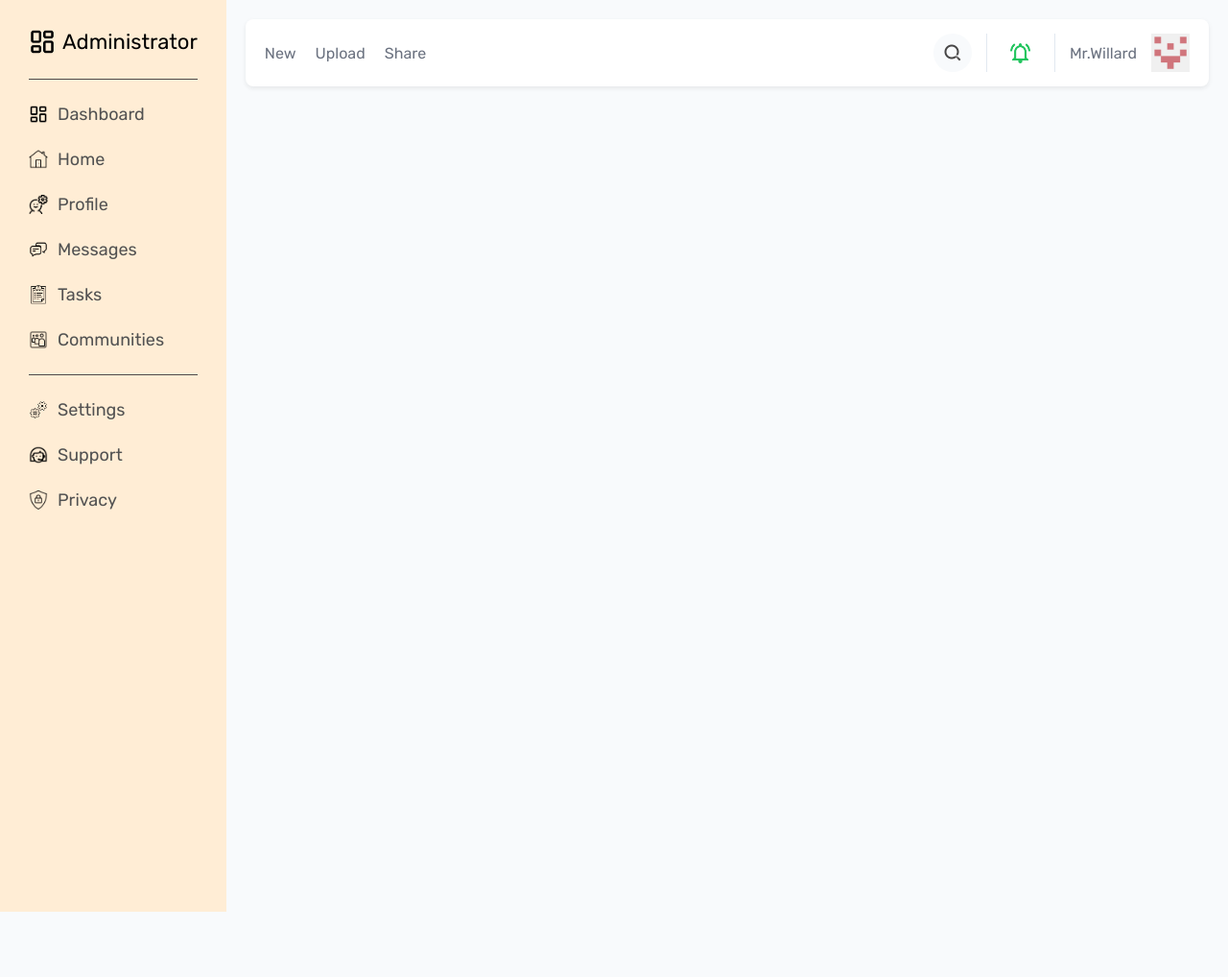
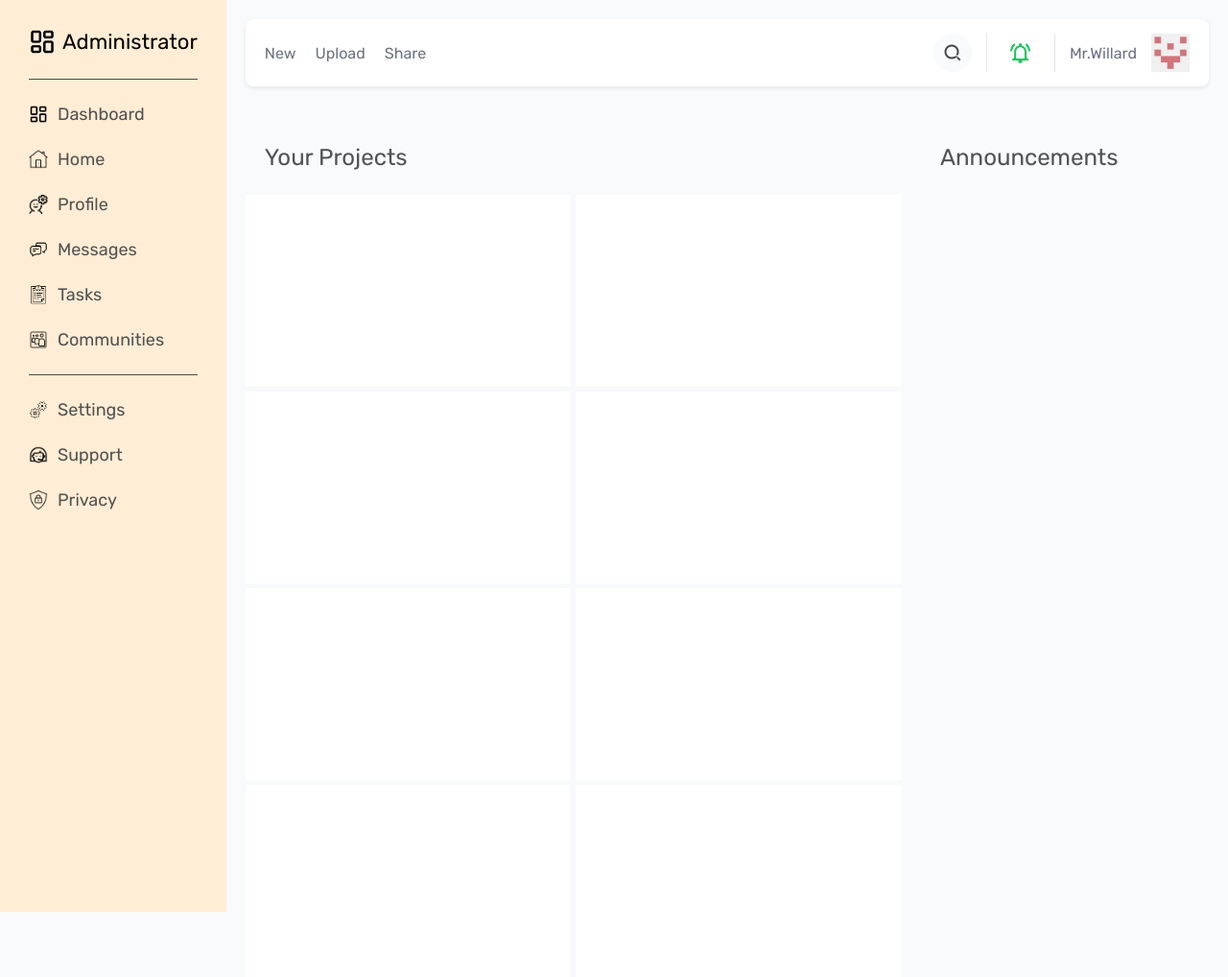
Before and after one commit to willard-wrt/admin-dashboard, a plain HTML site: page index.html in a window 1280 px wide. Shown: the whole page at 96% size. Before the commit the page ends 950 px from the top, so only its background shows below. Drawn offline with Linux system fonts and the light colour scheme.

Commit message:
Make a grid layout for the main-content section

```diff
--- a/index.html
+++ b/index.html
@@ -38,7 +38,23 @@
             <div class="avatar-icon"></div>
         </div>
     </div>
-    <div class="maincontent"></div>
+    <div class="maincontent">
+        <div class="project">
+            <div class="project-title">Your Projects</div>
+            <div class="project-card"></div>
+            <div class="project-card"></div>
+            <div class="project-card"></div>
+            <div class="project-card"></div>
+            <div class="project-card"></div>
+            <div class="project-card"></div>
+            <div class="project-card"></div>
+            <div class="project-card"></div>
+        </div>
+        <div class="news">
+            <div class="news-title">Announcements</div>
+        </div>
+    </div>
+
 </div>
 </body>
 </html>
--- a/style.css
+++ b/style.css
@@ -20,7 +20,7 @@ font-family: 'Rubik', sans-serif;
 .page-grid {
 
 display: grid;
-grid-template: max-content calc(100vh) / max-content minmax(600px, 1fr);
+grid-template: max-content 100vh / max-content minmax(600px, 1fr);
 gap: 20px;
 
 
@@ -183,3 +183,29 @@ background-repeat: no-repeat;
 background-size: 20px 20px;
 background-position: 10px center;
 }
+
+.maincontent {
+display: grid;
+grid-template-columns: 1fr 300px;
+gap: 20px;
+}
+
+.project {
+display: grid;
+grid-template-columns: repeat(auto-fit, minmax(300px,1fr));
+grid-auto-rows: max-content;
+gap: 5px;
+}
+
+.project-title, .news-title {
+color: #525252;
+font-size: 24px;
+margin: 20px;
+grid-column: 1 / -1;
+}
+
+.project-card {
+background-color: white;
+padding: 20px;
+height: 200px;
+}
```
